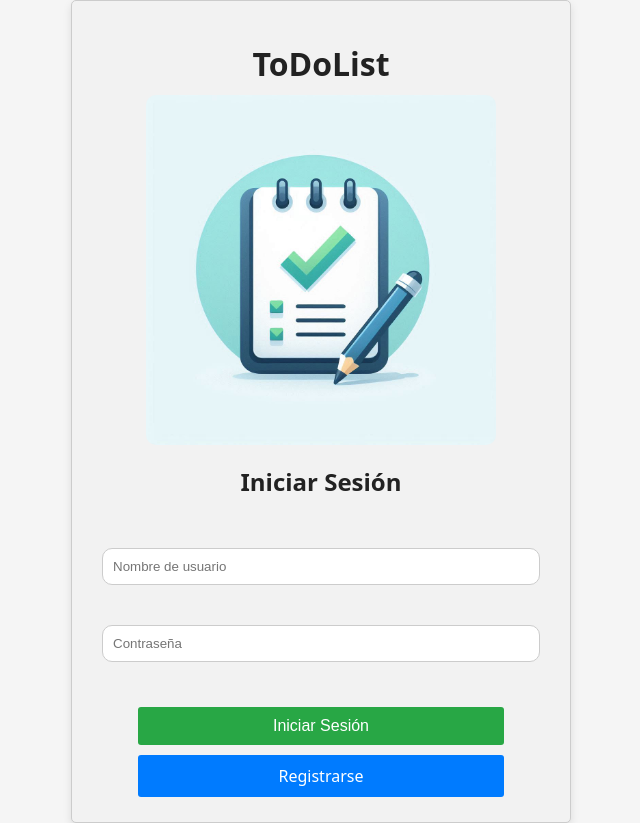
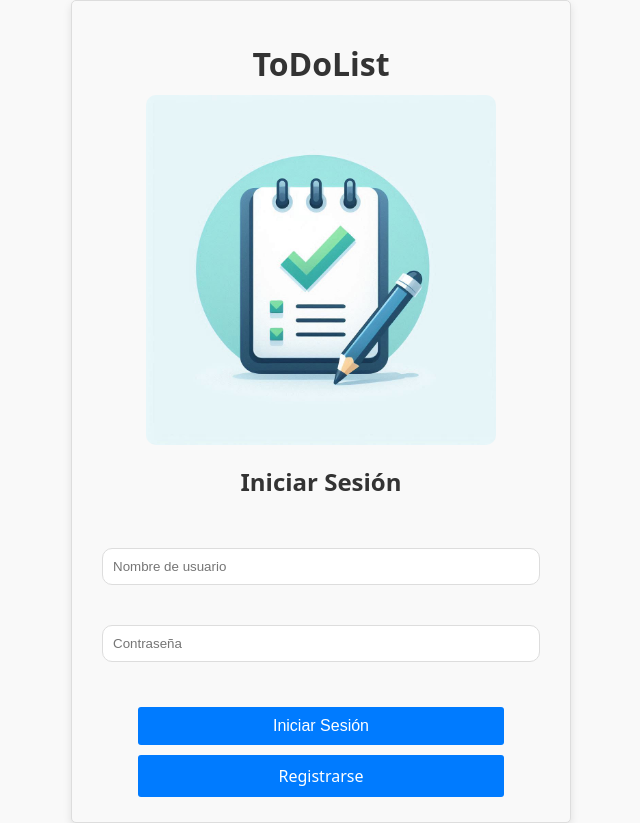
Before and after one commit to Danielrey99/Python, a React (Vite) app in the folder proyectos/web_python_todolist/web/: page /login in a window 1280 px wide. Shown: the whole page, without its empty margins (319-959 px from the left). Built offline with nearby package versions, Linux system fonts and the light colour scheme.

Commit message:
feat(todolist): Refactorizado y ordenado el css

```diff
--- a/proyectos/web_python_todolist/web/src/components/Layout.module.css
+++ b/proyectos/web_python_todolist/web/src/components/Layout.module.css
@@ -1,5 +1,13 @@
-.content {
-    padding: 20px;
+.mainContent {
+    flex-grow: 1;
+    display: flex;
+    flex-direction: column;
+    width: 100%;
+    transition: margin-left 0.3s ease-in-out; /* Agregamos transición */
+}
+
+.mainContent.shifted {
+    margin-left: 250px; /* Ajustamos el margen para el contenido desplazado */
 }
 
 .layoutContainer {
@@ -7,7 +15,7 @@
     height: 100vh;
     width: 100%;
     background-color: var(--bg-color);
-    color: var(--text-color);
+    color: var(--text);
 }
 
 .sidebar {
@@ -18,13 +26,12 @@
     flex-direction: column;
     position: fixed;
     height: 100%;
-    left: -250px; /* Oculto por defecto */
+    left: -250px;
     top: 0;
     transition: left 0.3s ease-in-out;
     box-shadow: 2px 0 10px rgba(0, 0, 0, 0.2);
 }
 
-/* Mostrar sidebar*/
 .sidebar.open {
     left: 0;
 }
@@ -38,7 +45,7 @@
 
 .nav a {
     text-decoration: none;
-    color: var(--text-color);
+    color: var(--text);
     font-size: 18px;
     padding: 12px 15px;
     border-radius: 5px;
@@ -47,23 +54,9 @@
 }
 
 .nav a:hover {
-    background: var(--text-color);
+    background: var(--text);
     color: var(--bg-color);
     transform: scale(1.05);
-}
-
-.mainContent {
-    flex-grow: 1;
-    margin-left: 0;
-    display: flex;
-    flex-direction: column;
-    width: 100%;
-    transition: margin-left 0.3s ease-in-out;
-}
-
-/* Mueve contenido con menu abierto */
-.mainContent.shifted {
-    margin-left: 250px;
 }
 
 .header {
@@ -75,16 +68,6 @@
     box-shadow: 0 4px 8px rgba(0, 0, 0, 0.1);
 }
 
-.menuButton {
-    background: none;
-    border: none;
-    color: var(--text-color);
-    cursor: pointer;
-    padding: 5px;
-    background-color: var(--sidebar-bg);
-    border-radius: 5px;
-}
-
 .userInfo {
     display: flex;
     align-items: center;
@@ -94,7 +77,7 @@
 .username {
     font-size: 18px;
     font-weight: bold;
-    color: var(--text-color);
+    color: var(--text);
     padding: 6px 12px;
     border-radius: 6px;
     border: 2px solid var(--hover-bg);
@@ -110,7 +93,7 @@
 }
 
 .logoutButton svg {
-    color: #dc3545;
+    color: #dc3545; /* Rojo para resaltar */
     transition: color 0.3s, transform 0.2s;
 }
 
@@ -119,22 +102,17 @@
     transform: scale(1.1);
 }
 
-@media (prefers-color-scheme: dark) {
-    :root {
-        --bg-color: #1e1e1e;
-        --text-color: #ffffff;
-        --sidebar-bg: #2c2c2c;
-        --header-bg: #333;
-        --hover-bg: #444;
-    }
+.menuButton {
+    background: none;
+    border: none;
+    color: var(--text);
+    cursor: pointer;
+    padding: 5px;
+    background-color: var(--sidebar-bg);
+    border-radius: 5px;
+    transition: background-color 0.3s;
 }
 
-@media (prefers-color-scheme: light) {
-    :root {
-        --bg-color: #f8f9fa;
-        --text-color: #000;
-        --sidebar-bg: #ffffff;
-        --header-bg: #eaeaea;
-        --hover-bg: #ddd;
-    }
+.menuButton:hover {
+    background-color: var(--hover-bg);
 }
--- a/proyectos/web_python_todolist/web/src/globalStyles.css
+++ b/proyectos/web_python_todolist/web/src/globalStyles.css
@@ -2,6 +2,15 @@
 *::before,
 *::after {
     box-sizing: border-box;
+}
+
+html,
+body {
+    margin: 0;
+    padding: 0;
+    font-family: system-ui, Avenir, Helvetica, Arial, sans-serif;
+    background-color: var(--background);
+    color: var(--text);
 }
 
 #root {
@@ -13,19 +22,46 @@
   align-items: center;
 }
 
-html,
-body {
-  margin: 0;
-  padding: 0;
-  font-family: system-ui, Avenir, Helvetica, Arial, sans-serif;
-  background-color: #f5f5f5;
-  color: #222;
+/* --- Variables Globales --- */
+:root {
+    --background: #f9f9f9;
+    --text: #333;
+    --primary: #007bff;
+    --primary-darker: #0056b3;
+    --border: #ddd;
+    --table-header: #e9ecef;
+    --table-header-text: #333;
+    --secondary-text: #6c757d;
+    --error: #dc3545;
+    --error-background: #f8d7da;
+    --table-row-alt: #f1f1f1;
+    --table-row-hover: #e0e0e0;
+
+    --bg-color: #f8f9fa;
+    --sidebar-bg: #ffffff;
+    --header-bg: #eaeaea;
+    --hover-bg: #ddd;
 }
 
+/* Modo oscuro */
 @media (prefers-color-scheme: dark) {
-  html,
-  body {
-    background-color: #242424;
-    color: rgba(255, 255, 255, 0.87);
-  }
+    :root {
+        --background: #222;
+        --text: #eee;
+        --primary: #61dafb;
+        --primary-darker: #38a1c7;
+        --border: #444;
+        --table-header: #333;
+        --table-header-text: #eee;
+        --secondary-text: #bbb;
+        --error: #f8d7da;
+        --error-background: #842029;
+        --table-row-alt: #2a2a2a;
+        --table-row-hover: #3a3a3a;
+
+        --bg-color: #1e1e1e;
+        --sidebar-bg: #2c2c2c;
+        --header-bg: #333;
+        --hover-bg: #444;
+    }
 }
--- a/proyectos/web_python_todolist/web/src/pages/General.module.css
+++ b/proyectos/web_python_todolist/web/src/pages/General.module.css
@@ -1,12 +1,11 @@
 .formContainer {
     margin: 0 auto;
     padding: 20px;
-    border: 1px solid #ccc;
+    border: 1px solid var(--border);
     border-radius: 5px;
     text-align: center;
-    background-color: #f2f2f2;
+    background-color: var(--background);
     box-shadow: 0 4px 8px rgba(0, 0, 0, 0.1);
-    box-sizing: border-box;
     width: 90%;
     max-width: 500px;
 }
@@ -32,7 +31,7 @@
 .formButton {
     width: 80%;
     padding: 10px;
-    background-color: #28a745;
+    background-color: var(--primary);
     color: #fff;
     border: none;
     border-radius: 3px;
@@ -42,14 +41,14 @@
 }
 
 .formButton:hover {
-    background-color: #218838;
+    background-color: var(--primary-darker);
 }
 
 .formInput {
     width: calc(100% - 20px);
     padding: 10px;
     margin-bottom: 10px;
-    border: 1px solid #ccc;
+    border: 1px solid var(--border);
     border-radius: 10px;
 }
 
@@ -59,7 +58,7 @@
 }
 
 .error {
-    color: red;
+    color: var(--error);
     font-size: 14px;
     margin: 0;
     padding: 2px 0;
--- a/proyectos/web_python_todolist/web/src/pages/ListDetailPage.module.css
+++ b/proyectos/web_python_todolist/web/src/pages/ListDetailPage.module.css
@@ -36,7 +36,8 @@
     background-color: var(--primary-darker);
 }
 
-.loading, .error {
+.loading,
+.error {
     font-size: 1.2em;
     color: var(--error);
 }
--- a/proyectos/web_python_todolist/web/src/pages/ToDoListPage.module.css
+++ b/proyectos/web_python_todolist/web/src/pages/ToDoListPage.module.css
@@ -74,35 +74,3 @@
     background-color: var(--primary-darker);
     transform: scale(1.1);
 }
-
-:root {
-    --background: #f9f9f9;
-    --text: #333;
-    --primary: #007bff;
-    --primary-darker: #0056b3;
-    --border: #ddd;
-    --table-header: #e9ecef;
-    --table-header-text: #333;
-    --secondary-text: #6c757d;
-    --error: #dc3545;
-    --error-background: #f8d7da;
-    --table-row-alt: #f1f1f1;
-    --table-row-hover: #e0e0e0;
-}
-
-@media (prefers-color-scheme: dark) {
-    :root {
-        --background: #222;
-        --text: #eee;
-        --primary: #61dafb;
-        --primary-darker: #38a1c7;
-        --border: #444;
-        --table-header: #333;
-        --table-header-text: #eee;
-        --secondary-text: #bbb;
-        --error: #f8d7da;
-        --error-background: #842029;
-        --table-row-alt: #2a2a2a;
-        --table-row-hover: #3a3a3a;
-    }
-}
```
